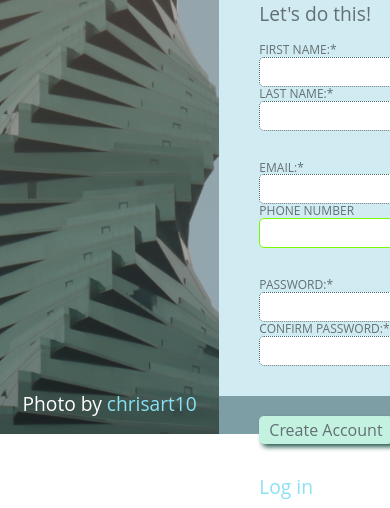
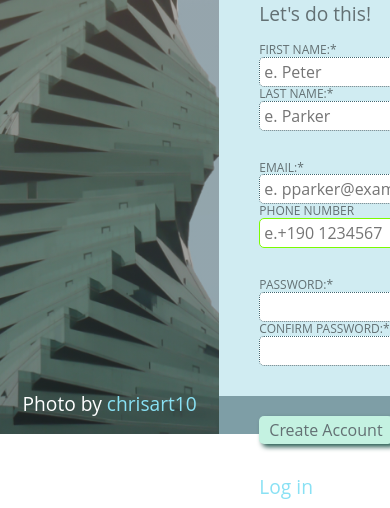
Before and after one commit to chrisart10/sign-up-form, a plain HTML site: page index.html in a window 390 px wide. Shown: the part 410-918 px from the top of the page. Drawn offline with nearby package versions, Linux system fonts and the light colour scheme.

Commit message:
Add pattern to phone number and placeholder to inputs

```diff
--- a/index.html
+++ b/index.html
@@ -13,7 +13,7 @@
 <body>
     <div class="container">
         <div class="image-section">
-            <h1>The Odin Project  Antivirus</h1>
+            <h1>The Odin Project Antivirus</h1>
             <!-- <img src="./images/building.jpg" alt="Gamboa Forest"> -->
             <footer>
                 <p>Photo by <a href="https://www.deviantart.com/chrisart10">chrisart10</a></p>
@@ -34,32 +34,38 @@
                         <div>
                             <li>
                                 <label for="firstName">FIRST NAME:*</label>
-                                <input type="text" name="firstName" id="firstName" maxlength="32" required>
+                                <input type="text" name="firstName" id="firstName" maxlength="32" required
+                                    placeholder="e. Peter">
                             </li>
                             <li>
                                 <label for="lastName">LAST NAME:*</label>
-                                <input type="text" name="lastName" id="lastName" maxlength="32" required>
+                                <input type="text" name="lastName" id="lastName" maxlength="32" required
+                                    placeholder="e. Parker">
                             </li>
                         </div>
                         <div>
                             <li>
                                 <label for="email">EMAIL:*</label>
                                 <input type="email" name="email" id="email"
-                                    pattern="\w{1,64}(.\w{1,64})?@\w{1,32}.[a-z]{1,3}(.[a-z]{1,3})?" required>
+                                    pattern="\w{1,64}(.\w{1,64})?@\w{1,32}.[a-z]{1,3}(.[a-z]{1,3})?" required
+                                    placeholder="e. pparker@example.com">
                             </li>
                             <li>
                                 <label for="phoneNumber">PHONE NUMBER</label>
-                                <input type="tel" name="phoneNumner" id="phoneNumber">
+                                <input type="tel" name="phoneNumner" id="phoneNumber" pattern="\+\d{1,3}\s\d{1,7}"
+                                    placeholder="e.+190 1234567">
                             </li>
                         </div>
                         <div>
                             <li>
                                 <label for="password">PASSWORD:*</label>
-                                <input type="password" name="password" id="password" required title="Password and Confirm Password must be equal.">
+                                <input type="password" name="password" id="password" required
+                                    title="Password and Confirm Password must be equal.">
                             </li>
                             <li>
                                 <label for="passwordConfirmation">CONFIRM PASSWORD:*</label>
-                                <input type="password" name="passwordConfirmation" id="passwordConfirmation" required title="Password and Confirm Password must be equal.">
+                                <input type="password" name="passwordConfirmation" id="passwordConfirmation" required
+                                    title="Password and Confirm Password must be equal.">
                             </li>
                         </div>
                     </ul>
@@ -73,15 +79,21 @@
     <script>
         const password = document.querySelector('#password')
         const passwordConfirmation = document.querySelector('#passwordConfirmation')
+        const phoneNumber = document.querySelector('#phoneNumber')
         window.addEventListener('keyup', event => {
-            if ((password.value === passwordConfirmation.value) && (password.value !== '' && passwordConfirmation !== '')){
+            if ((password.value === passwordConfirmation.value) && (password.value !== '' && passwordConfirmation !== '')) {
                 password.style = 'border: 2px solid lawngreen;'
                 passwordConfirmation.style = 'border: 2px solid lawngreen;'
                 console.log('valid')
-            } else if(password.value !== passwordConfirmation.value){
+            } else if (password.value !== passwordConfirmation.value) {
                 password.style = 'border: 2px solid red;'
                 passwordConfirmation.style = 'border: 2px solid red;'
                 console.log('invalid')
+            }
+            if (!phoneNumber.checkValidity()) {
+                phoneNumber.style = 'border:2px solid red;'
+            } else {
+                phoneNumber.style = 'border:2px solid lawngreen;'
             }
         })
     </script>
--- a/style.css
+++ b/style.css
@@ -120,6 +120,7 @@ input {
     box-sizing: border-box;
     width: 200px;
     height: 30px;
+    padding: 4px;
 }
 
 button {
```
